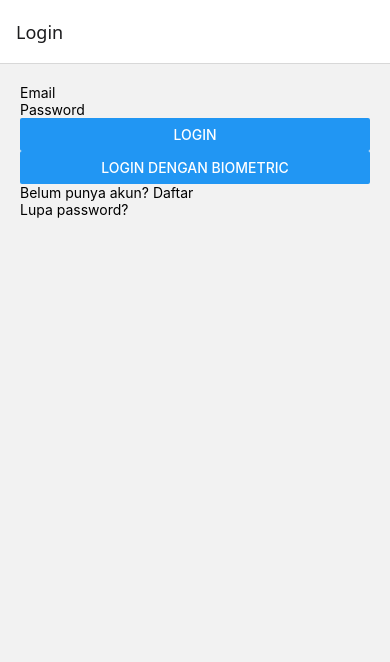
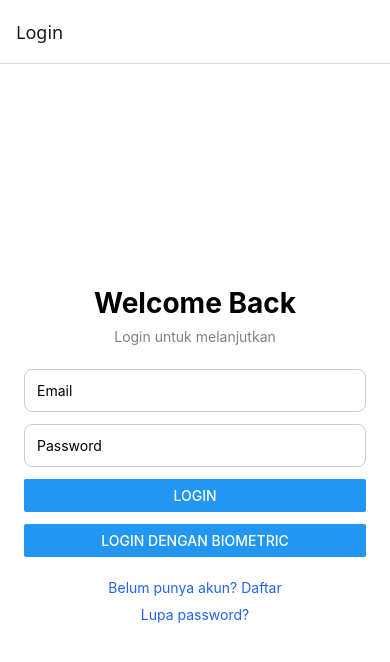
Before and after one commit to Suikayz-cmyk/expo-firebase-auth-app, a React Native app: screen /Login in a window 390 px wide. Shown: the top 662 px of the page. Built offline with nearby package versions, Linux system fonts and the light colour scheme; no server answers.

Commit message:
style: improve UI across authentication screens

```diff
--- a/src/screens/ForgotPasswordScreen.js
+++ b/src/screens/ForgotPasswordScreen.js
@@ -1,5 +1,5 @@
 import React, { useState } from 'react';
-import { View, TextInput, Button, Alert, Text } from 'react-native';
+import { View, TextInput, Button, Alert, Text, StyleSheet } from 'react-native';
 import { sendPasswordResetEmail } from 'firebase/auth';
 import { auth } from '../config/firebase';
 
@@ -19,23 +19,81 @@ export default function ForgotPasswordScreen({ navigation }) {
     }
   };
 
-  return (
-    <View style={{ padding: 20 }}>
+   return (
+    <View style={styles.container}>
+      <Text style={styles.title}>
+        Reset Password
+      </Text>
+
+      <Text style={styles.subtitle}>
+        Masukkan email untuk menerima link reset password
+      </Text>
+
       <TextInput
+        style={styles.input}
         placeholder="Masukkan Email"
         value={email}
         onChangeText={setEmail}
         autoCapitalize="none"
       />
 
-      <Button
-        title="Reset Password"
-        onPress={handleReset}
-      />
+      <View style={styles.buttonGap}>
+        <Button
+          title="Reset Password"
+          onPress={handleReset}
+        />
+      </View>
 
-      <Text onPress={() => navigation.goBack()}>
+      <Text
+        style={styles.link}
+        onPress={() =>
+          navigation.goBack()
+        }
+      >
         Kembali ke Login
       </Text>
     </View>
   );
 }
+
+const styles =
+  StyleSheet.create({
+    container: {
+      flex: 1,
+      justifyContent:'center',
+      padding: 24,
+      backgroundColor:'#fff',
+    },
+
+    title: {
+      fontSize: 28,
+      fontWeight: 'bold',
+      textAlign: 'center',
+      marginBottom: 8,
+    },
+
+    subtitle: {
+      fontSize: 14,
+      color: 'gray',
+      textAlign: 'center',
+      marginBottom: 24,
+    },
+
+    input: {
+      borderWidth: 1,
+      borderColor: '#ccc',
+      borderRadius: 8,
+      padding: 12,
+      marginBottom: 12,
+    },
+
+    buttonGap: {
+      marginBottom: 12,
+    },
+
+    link: {
+      textAlign: 'center',
+      marginTop: 10,
+      color: '#2563eb',
+    },
+  });
--- a/src/screens/HomeScreen.js
+++ b/src/screens/HomeScreen.js
@@ -1,18 +1,52 @@
 import React from 'react';
-import { View, Text, Button } from 'react-native';
+import { View, Text, Button, StyleSheet } from 'react-native';
 import { useAuth } from '../contexts/AuthContext';
 
 export default function HomeScreen() {
   const { logout } = useAuth();
 
   return (
-    <View style={{ padding: 20 }}>
-      <Text>Welcome Home</Text>
+    <View style={styles.container}>
+      <Text style={styles.title}>
+        Welcome Home
+      </Text>
 
-      <Button
-        title="Logout"
-        onPress={logout}
-      />
+      <Text style={styles.subtitle}>
+        Login berhasil dan session aktif.
+      </Text>
+
+      <View style={styles.buttonWrap}>
+        <Button
+          title="Logout"
+          onPress={logout}
+        />
+      </View>
     </View>
   );
 }
+
+const styles = StyleSheet.create({
+  container: {
+    flex: 1,
+    justifyContent: 'center',
+    padding: 24,
+    backgroundColor: '#fff',
+  },
+
+  title: {
+    fontSize: 28,
+    fontWeight: 'bold',
+    textAlign: 'center',
+    marginBottom: 8,
+  },
+
+  subtitle: {
+    textAlign: 'center',
+    color: 'gray',
+    marginBottom: 24,
+  },
+
+  buttonWrap: {
+    marginTop: 8,
+  },
+});
--- a/src/screens/LoginScreen.js
+++ b/src/screens/LoginScreen.js
@@ -1,5 +1,5 @@
 import React, { useState } from 'react';
-import { View, TextInput, Button, Text, Alert } from 'react-native';
+import { View, TextInput, Button, Text, Alert, StyleSheet } from 'react-native';
 import { signInWithEmailAndPassword } from 'firebase/auth';
 import { auth } from '../config/firebase';
 
@@ -47,9 +47,18 @@ export default function LoginScreen({ navigation }) {
     }
   };
 
-  return (
-    <View style={{ padding: 20 }}>
+ return (
+    <View style={styles.container}>
+      <Text style={styles.title}>
+        Welcome Back
+      </Text>
+
+      <Text style={styles.subtitle}>
+        Login untuk melanjutkan
+      </Text>
+
       <TextInput
+        style={styles.input}
         placeholder="Email"
         value={email}
         onChangeText={setEmail}
@@ -57,26 +66,89 @@ export default function LoginScreen({ navigation }) {
       />
 
       <TextInput
+        style={styles.input}
         placeholder="Password"
         value={password}
         onChangeText={setPassword}
         secureTextEntry
       />
 
-      <Button title="Login" onPress={handleLogin} />
+      <View style={styles.buttonGap}>
+        <Button
+          title="Login"
+          onPress={handleLogin}
+        />
+      </View>
 
-      <Button
-        title="Login dengan Biometric"
-        onPress={handleBiometric}
-      />
+      <View style={styles.buttonGap}>
+        <Button
+          title="Login dengan Biometric"
+          onPress={handleBiometric}
+        />
+      </View>
 
-      <Text onPress={() => navigation.navigate('Register')}>
+      <Text
+        style={styles.link}
+        onPress={() =>
+          navigation.navigate(
+            'Register'
+          )
+        }
+      >
         Belum punya akun? Daftar
       </Text>
 
-      <Text onPress={() => navigation.navigate('ForgotPassword')}>
+      <Text
+        style={styles.link}
+        onPress={() =>
+          navigation.navigate(
+            'ForgotPassword'
+          )
+        }
+      >
         Lupa password?
       </Text>
     </View>
   );
 }
+
+const styles = StyleSheet.create({
+  container: {
+    flex: 1,
+    justifyContent: 'center',
+    padding: 24,
+    backgroundColor: '#fff',
+  },
+
+  title: {
+    fontSize: 28,
+    fontWeight: 'bold',
+    marginBottom: 8,
+    textAlign: 'center',
+  },
+
+  subtitle: {
+    fontSize: 14,
+    color: 'gray',
+    marginBottom: 24,
+    textAlign: 'center',
+  },
+
+  input: {
+    borderWidth: 1,
+    borderColor: '#ccc',
+    borderRadius: 8,
+    padding: 12,
+    marginBottom: 12,
+  },
+
+  buttonGap: {
+    marginBottom: 12,
+  },
+
+  link: {
+    marginTop: 10,
+    textAlign: 'center',
+    color: '#2563eb',
+  },
+});
--- a/src/screens/RegisterScreen.js
+++ b/src/screens/RegisterScreen.js
@@ -1,5 +1,5 @@
 import React, { useState } from 'react';
-import { View, TextInput, Button, Alert, Text } from 'react-native';
+import { View, TextInput, Button, Alert, Text, StyleSheet} from 'react-native';
 import {
   createUserWithEmailAndPassword,
   sendEmailVerification
@@ -30,9 +30,18 @@ export default function RegisterScreen({ navigation }) {
     }
   };
 
-  return (
-    <View style={{ padding: 20 }}>
+    return (
+    <View style={styles.container}>
+      <Text style={styles.title}>
+        Create Account
+      </Text>
+
+      <Text style={styles.subtitle}>
+        Daftar akun baru untuk melanjutkan
+      </Text>
+
       <TextInput
+        style={styles.input}
         placeholder="Email"
         value={email}
         onChangeText={setEmail}
@@ -40,20 +49,76 @@ export default function RegisterScreen({ navigation }) {
       />
 
       <TextInput
+        style={styles.input}
         placeholder="Password"
         value={password}
-        onChangeText={setPassword}
+        onChangeText={
+          setPassword
+        }
         secureTextEntry
       />
 
-      <Button
-        title="Register"
-        onPress={handleRegister}
-      />
+      <View style={styles.buttonGap}>
+        <Button
+          title="Register"
+          onPress={
+            handleRegister
+          }
+        />
+      </View>
 
-      <Text onPress={() => navigation.goBack()}>
+      <Text
+        style={styles.link}
+        onPress={() =>
+          navigation.goBack()
+        }
+      >
         Sudah punya akun? Login
       </Text>
     </View>
   );
 }
+
+const styles =
+  StyleSheet.create({
+    container: {
+      flex: 1,
+      justifyContent:
+        'center',
+      padding: 24,
+      backgroundColor:
+        '#fff',
+    },
+
+    title: {
+      fontSize: 28,
+      fontWeight: 'bold',
+      textAlign: 'center',
+      marginBottom: 8,
+    },
+
+    subtitle: {
+      fontSize: 14,
+      color: 'gray',
+      textAlign: 'center',
+      marginBottom: 24,
+    },
+
+    input: {
+      borderWidth: 1,
+      borderColor: '#ccc',
+      borderRadius: 8,
+      padding: 12,
+      marginBottom: 12,
+    },
+
+    buttonGap: {
+      marginBottom: 12,
+    },
+
+    link: {
+      textAlign: 'center',
+      marginTop: 10,
+      color: '#2563eb',
+    },
+  });
```
